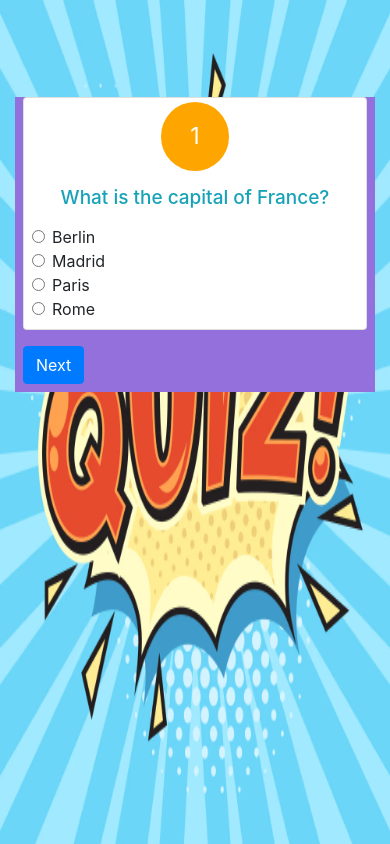
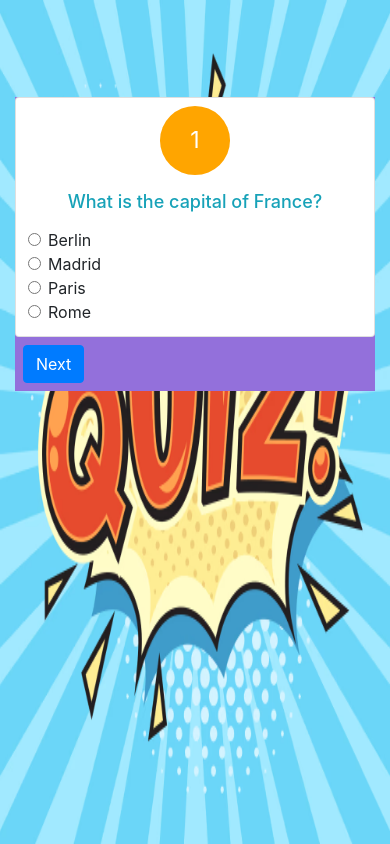
Before and after one commit to tronganhnguyenthanh/quiz, a React app: page / in a window 390 px wide. Built offline with nearby package versions, Linux system fonts and the light colour scheme.

Commit message:
[UPDATE] [FE] fix responsive css on Iphone

```diff
--- a/src/components/Quiz.js
+++ b/src/components/Quiz.js
@@ -25,7 +25,7 @@ const Quiz = () => {
    <Container>
     <ToastContainer/>
     <div className="responsive-quiz">
-      <Card className="m-2">
+      <Card className="m-0 p-1">
         <Row>
           <Col lg="12">
             <div className="text-heading">{quizzes[index].id}</div>
--- a/src/css/style.css
+++ b/src/css/style.css
@@ -33,7 +33,7 @@ body{
     width:20%;
   }
   .text-heading-responsive{
-    font-size:19px;
+    font-size:18px;
   }
   .responsive-quiz{
     width:100%;
```
